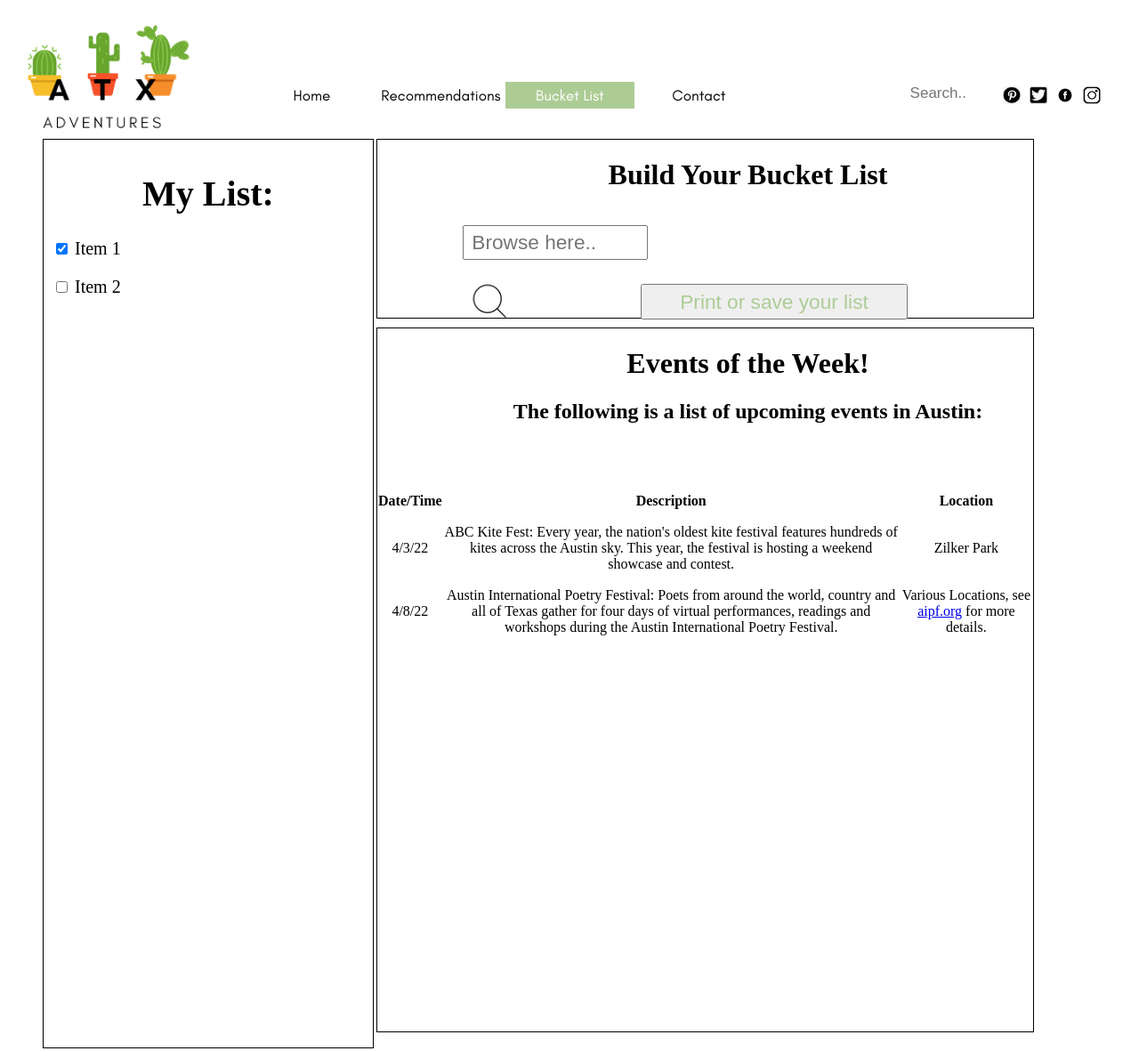
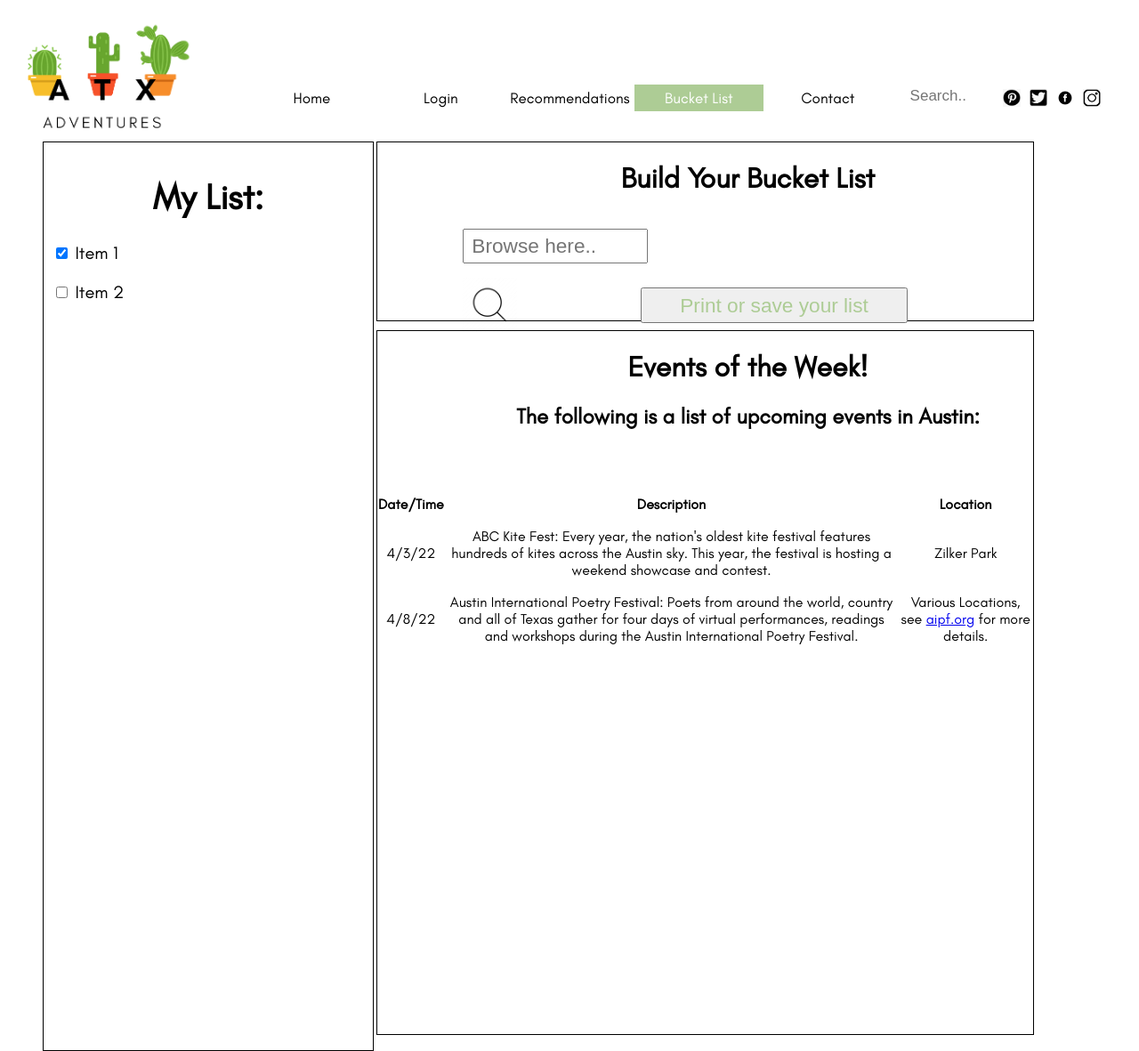
Before and after one commit to snigdhapakala/snigdhapakala.github.io, a PHP site: page /bucket-list.html in a window 1280 px wide. Shown: the whole page at 89% size. Run offline with PHP 8.4, Linux system fonts and the light colour scheme.

Commit message:
pushing css font formatting of bucket list to main

```diff
--- a/bucket-list.html
+++ b/bucket-list.html
@@ -17,6 +17,7 @@
    <div class="topnav">
       <ul>
          <li><a class = "headers" href="home.html">Home</a></li>
+         <li><a class = "headers" href="login.html">Login</a></li>
          <li><a class = "headers" href="recommendations.html">Recommendations</a></li>
          <li><a class = "active headers" href="bucket-list.html">Bucket List</a></li>
          <li><a class = "headers" href="contact.html">Contact</a></li>
--- a/bucket.css
+++ b/bucket.css
@@ -1,3 +1,11 @@
+@font-face {
+    font-family: myFirstFont;
+    src: url('GlacialIndifference-Regular.otf');
+}
+
+body {
+	font-family: myFirstFont;
+}
 #leftnav
 {
 	float: left;
@@ -72,5 +80,5 @@ table {
 }
 
 td,th {
-	text-align: center;}
+	text-align: center;
 }
```
